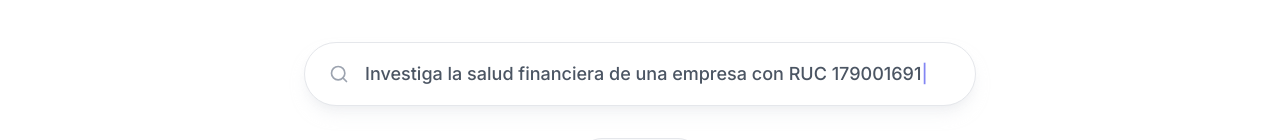
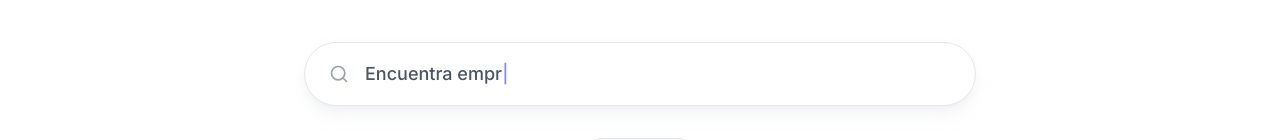
Before and after one commit to rcdev714/rcec, a Next.js app: page / in a window 1280 px wide. Shown: the part 286-426 px from the top of the page. Built offline with nearby package versions, Linux system fonts and the light colour scheme; no server answers; a web font is replaced by a local one.

Commit message:
shorter search phrases on landing page

```diff
--- a/components/home-content.tsx
+++ b/components/home-content.tsx
@@ -75,7 +75,7 @@ function AutoplayVideo({
 }
 
 // Typewriter hook
-const useTypewriter = (phrases: string[], typingSpeed = 50, deletingSpeed = 30, pauseDuration = 2000) => {
+const useTypewriter = (phrases: string[], typingSpeed = 50, deletingSpeed = 12, pauseDuration = 1200) => {
   const [text, setText] = useState("");
   const [isDeleting, setIsDeleting] = useState(false);
   const [phraseIndex, setPhraseIndex] = useState(0);
@@ -143,14 +143,14 @@ type HomeContentProps = {
 };
 
 const SEARCH_PHRASES = [
-  "Investiga la salud financiera de una empresa con RUC 1790016919001",
-  "Busca personas que trabajen en la empresa Salud SA con LinkedIn",
-  "Analiza el sector de logística en Guayas",
-  "Busca proveedores de alimentos con ingresos > $100k",
-  "Investiga la salud financiera de Corporación Favorita",
-  "Mapea competidores en el sector farmacéutico",
-  "Identifica empresas exportadoras de banano",
-  "Busca oportunidades de inversión inmobiliaria"
+  "Busca personas en LinkedIn que trabajen en Unibrokers SA",
+  "Encuentra empresas de manufactura en Quito",
+  "Analiza RUC 1790016919001",
+  "Proveedores de alimentos > $100k",
+  "Salud financiera: Corporación Favorita",
+  "Competencia farmacéutica en Cuenca",
+  "Exportadores de banano en El Oro",
+  "Oportunidades inmobiliarias en Manta"
 ];
 
 export default function HomeContent({ initialUser = null }: HomeContentProps) {
@@ -342,7 +342,7 @@ export default function HomeContent({ initialUser = null }: HomeContentProps) {
               <div className="absolute inset-0 bg-gradient-to-r from-indigo-500/20 to-purple-500/20 rounded-full blur-xl opacity-0 group-hover:opacity-100 transition-opacity duration-500" />
               <div className="relative flex items-center w-full h-12 sm:h-16 px-4 sm:px-6 bg-white border border-gray-200 rounded-full shadow-lg shadow-gray-200/50 hover:shadow-xl hover:border-indigo-300 transition-all duration-300 ring-0 ring-indigo-100 focus-within:ring-4">
                 <Search className="w-4 h-4 sm:w-5 sm:h-5 text-gray-400 mr-3 sm:mr-4 flex-shrink-0" />
-                <div className="flex-grow text-left text-sm sm:text-lg text-gray-600 font-medium overflow-hidden whitespace-nowrap">
+                <div className="flex-grow min-w-0 text-left text-sm sm:text-lg text-gray-600 font-medium overflow-hidden whitespace-nowrap">
                   {typewriterText}
                   <span className="animate-pulse text-indigo-500">|</span>
                 </div>
```
